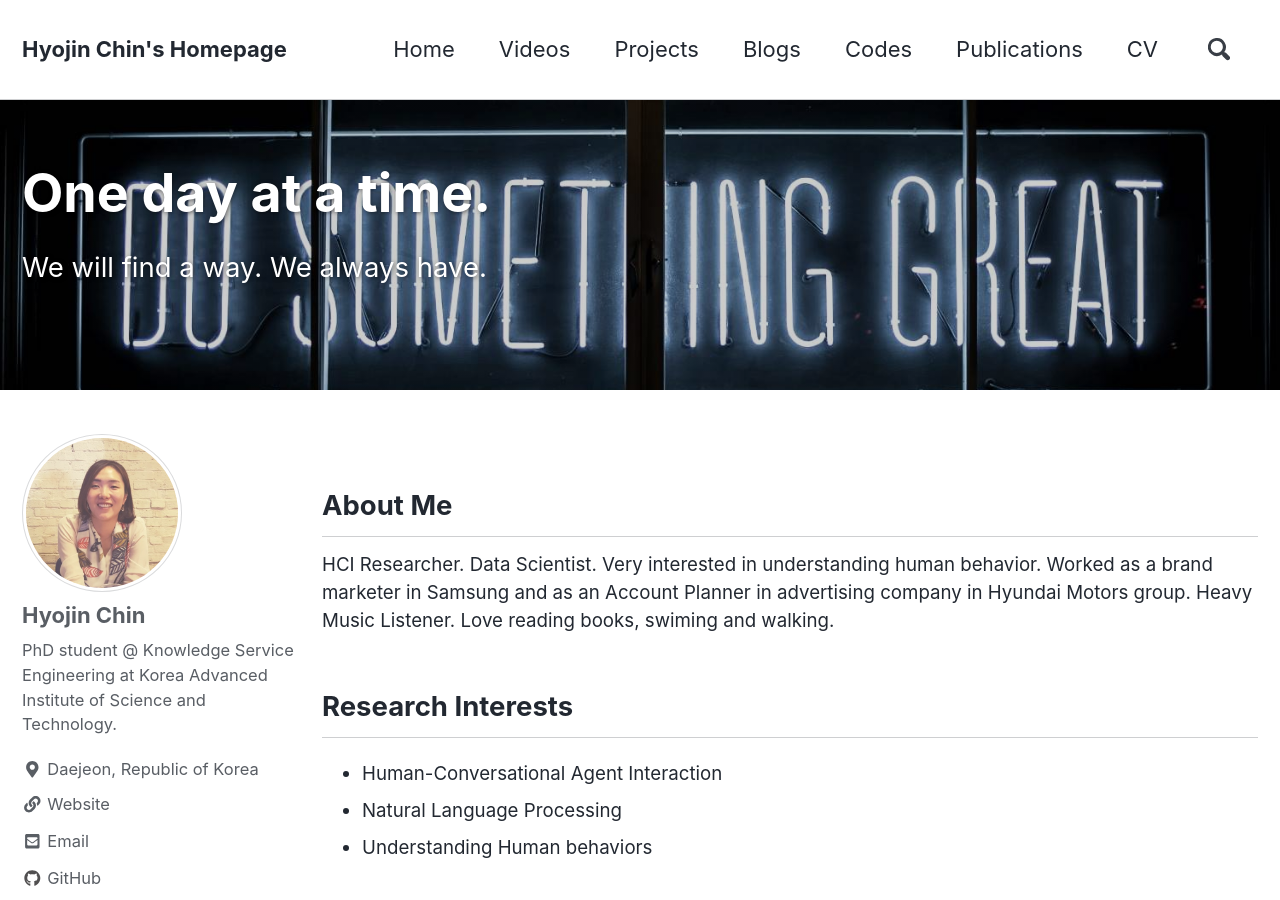
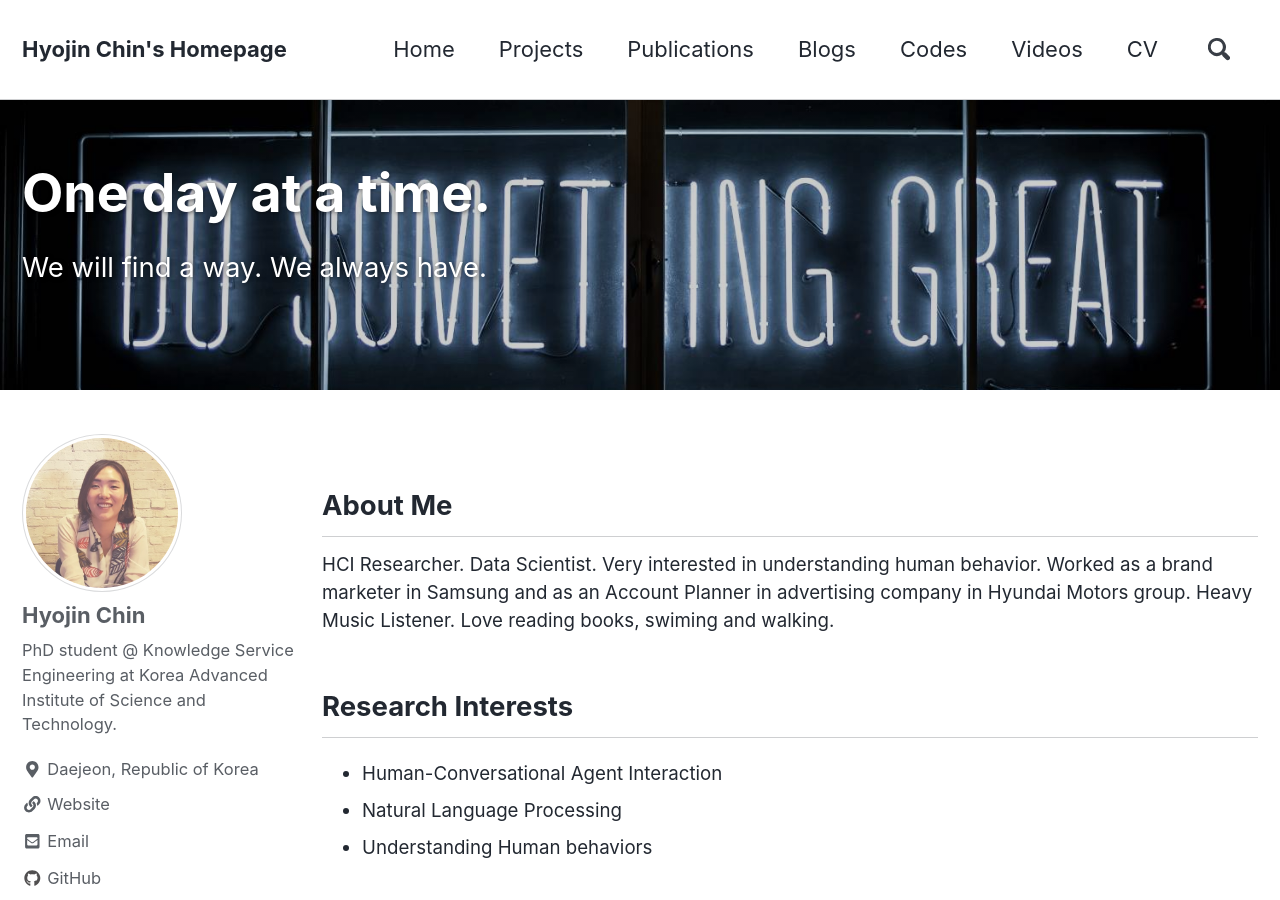
Before and after one commit to tesschin/tesschin.github.io, a Jekyll site: the page built from index.md, in a window 1280 px wide and 900 px high. Built offline with Jekyll 4.4.1, drawn with Linux system fonts in a browser that asks for light colours; nearby versions of some CDN libraries; the list of posts is cut into pages by our own code.

```diff
--- a/_data/navigation.yml
+++ b/_data/navigation.yml
@@ -2,15 +2,15 @@
 main:
   - title: "Home"
     url: /
-  - title: "Videos"
-    url: /videos/
   - title: "Projects"
     url: /projects_index/
+  - title: "Publications"
+    url: /publications/
   - title: "Blogs"
     url: /blogs/
   - title: "Codes"
     url: https://github.com/tesschin
-  - title: "Publications"
-    url: /publications/
+  - title: "Videos"
+    url: /videos/
   - title: "CV"
     url: /about/
```
